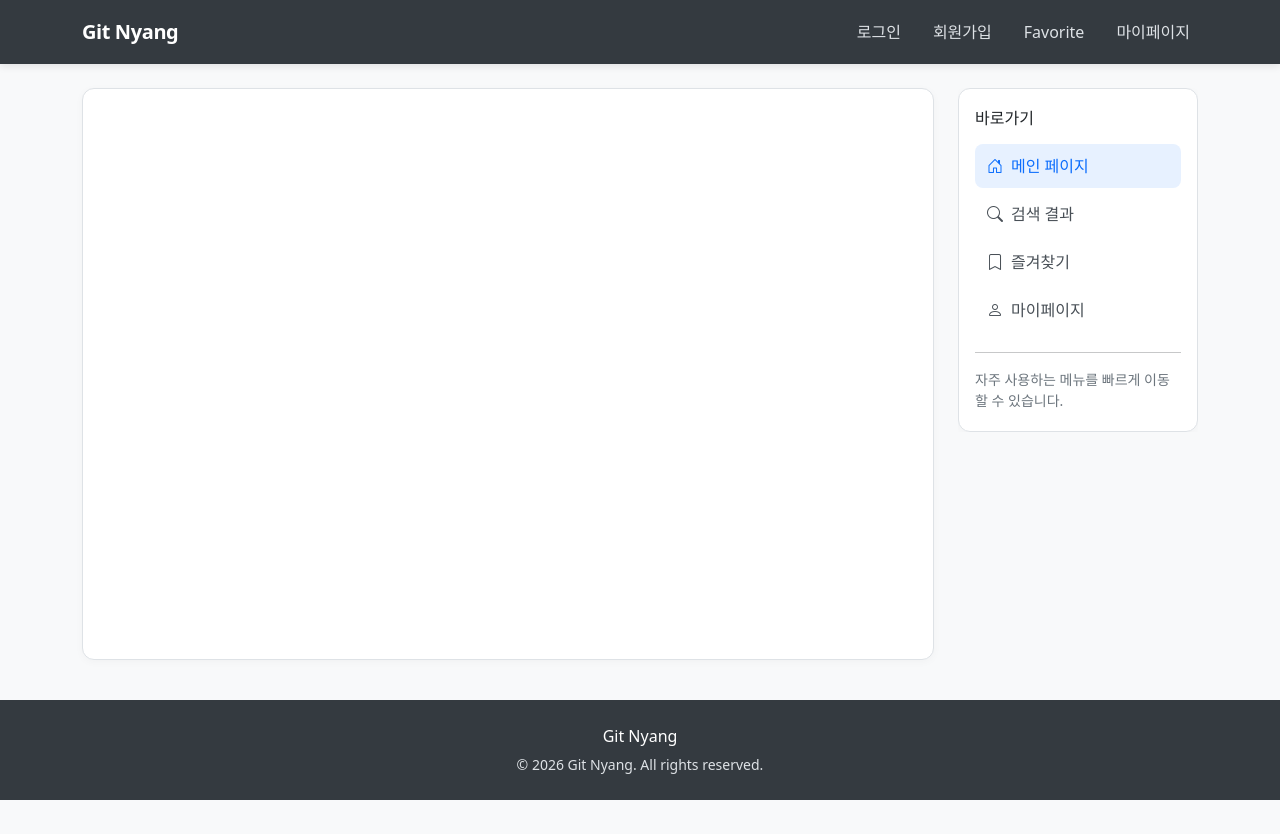
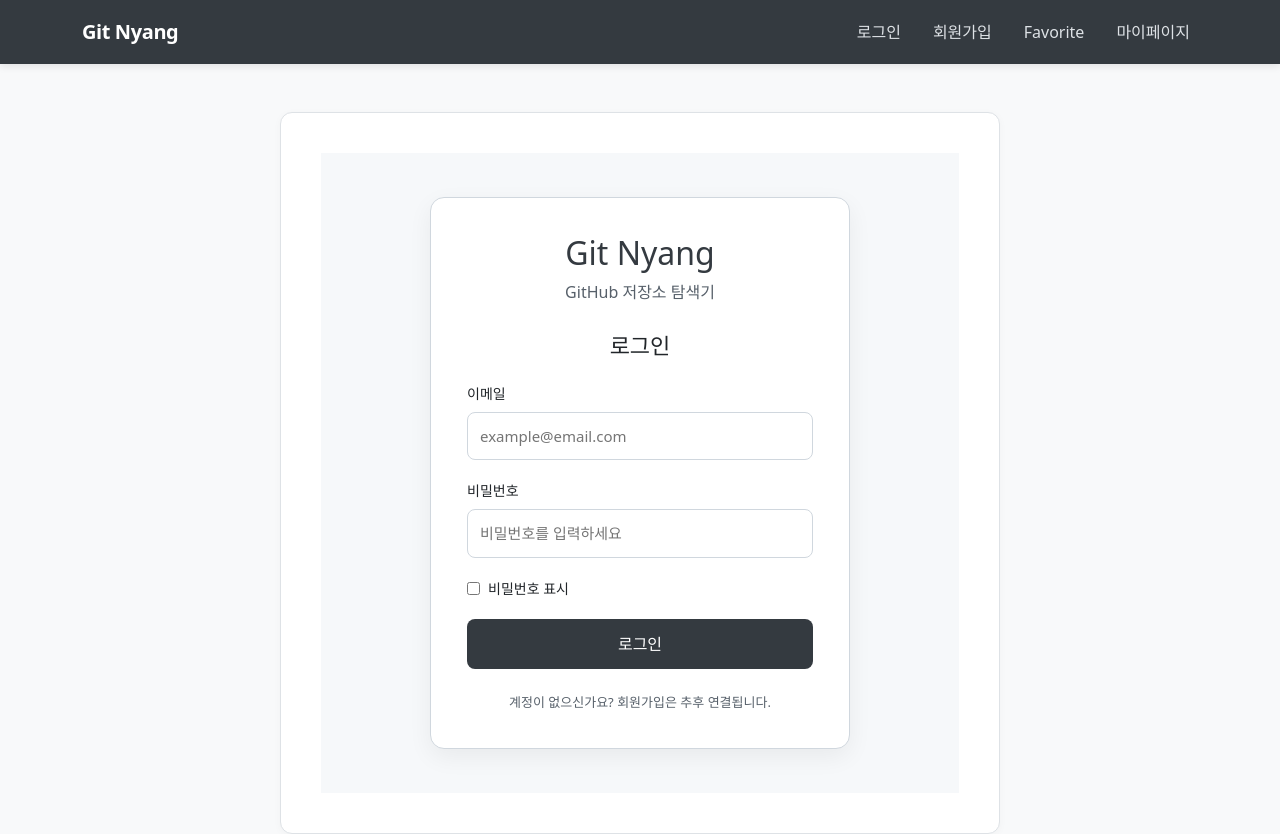
Before and after one commit to KOSTA-312-4/git-mini-wiki-front-4, a React (Vite) app: page /login in a window 1280 px wide. Before the commit this address led to /. Shown: the top 834 px of the page. Before the commit the page ends 800 px from the top, so only its background shows below. Built offline with nearby package versions, Linux system fonts and the light colour scheme.

Commit message:
feat: 로그인 페이지 UI 생성

```diff
--- a/src/App.jsx
+++ b/src/App.jsx
@@ -6,7 +6,7 @@
 import GithubRepositories from './pages/GithubRepositories.jsx';
 // import FavoritesPage from './pages/FavoritesPage.jsx';
 // import MyPage from './pages/MyPage.jsx';
-// import LoginPage from './pages/LoginPage.jsx';
+import LoginPage from './pages/LoginPage.jsx';
 // import SignupPage from './pages/SignupPage.jsx';
 import './App.css';
 
@@ -25,9 +25,9 @@
           <Routes>
             {/* <Route path="/" element={<HomePage />} /> */}
             <Route path="/search" element={<GithubRepositories />} />
+            <Route path="/login" element={<LoginPage />} />
             {/* <Route path="/favorites" element={<FavoritesPage />} />
             <Route path="/mypage" element={<MyPage />} />
-            <Route path="/login" element={<LoginPage />} />
             <Route path="/signup" element={<SignupPage />} /> */}
             <Route path="*" element={<Navigate to="/" replace />} />
           </Routes>
--- /dev/null
+++ b/src/pages/LoginPage.css
@@ -0,0 +1,109 @@
+.login-page {
+  min-height: 80vh;
+  display: flex;
+  justify-content: center;
+  align-items: center;
+  padding: 40px 20px;
+  background-color: #f6f8fa;
+}
+
+.login-card {
+  width: 100%;
+  max-width: 420px;
+  padding: 36px;
+  background: #ffffff;
+  border: 1px solid #d0d7de;
+  border-radius: 14px;
+  box-shadow: 0 8px 24px rgba(0, 0, 0, 0.06);
+}
+
+.login-header {
+  text-align: center;
+  margin-bottom: 28px;
+}
+
+.login-header h1 {
+  margin: 0;
+  color: #343a40;
+  font-size: 32px;
+}
+
+.login-header p {
+  color: #57606a;
+  margin-top: 8px;
+}
+
+.login-card h2 {
+  font-size: 22px;
+  margin-bottom: 24px;
+  text-align: center;
+}
+
+.login-field {
+  display: flex;
+  flex-direction: column;
+  gap: 8px;
+  margin-bottom: 20px;
+}
+
+.login-field label {
+  font-weight: 600;
+  font-size: 14px;
+}
+
+.login-field input {
+  padding: 12px;
+  border: 1px solid #d0d7de;
+  border-radius: 8px;
+  font-size: 15px;
+  width: 100%;
+  box-sizing: border-box;
+}
+
+.login-field input:focus {
+  outline: 2px solid #343a40;
+  outline-offset: 1px;
+}
+
+.login-show-password {
+  display: flex;
+  align-items: center;
+  gap: 8px;
+  font-size: 14px;
+  margin-bottom: 20px;
+}
+
+.login-error {
+  color: #cf222e;
+  font-size: 14px;
+  margin-bottom: 16px;
+}
+
+.login-submit {
+  width: 100%;
+  padding: 13px;
+  background-color: #343a40;
+  color: white;
+  border: none;
+  border-radius: 8px;
+  font-weight: 600;
+  font-size: 16px;
+  cursor: pointer;
+}
+
+.login-submit:hover {
+  background-color: #343a40;
+}
+
+.login-footer {
+  text-align: center;
+  font-size: 13px;
+  color: #57606a;
+  margin-top: 24px;
+}
+
+@media (max-width: 480px) {
+  .login-card {
+    padding: 24px;
+  }
+}
--- /dev/null
+++ b/src/pages/LoginPage.jsx
@@ -0,0 +1,89 @@
+import {useState} from "react";
+import "./LoginPage.css";
+
+export default function LoginPage() {
+  const [email, setEmail] = useState("");
+  const [password, setPassword] = useState("");
+  const [showPassword, setShowPassword] = useState(false);
+  const [error, setError] = useState("");
+
+  const handleSubmit = (e) => {
+    e.preventDefault();
+    setError("");
+
+    if (!email.trim() || !password) {
+      setError("이메일과 비밀번호를 입력해주세요.");
+      return;
+    }
+
+    if (!/^[^\s@]+@[^\s@]+\.[^\s@]+$/.test(email)) {
+      setError("올바른 이메일 주소를 입력해주세요.");
+      return;
+    }
+
+    setError("로그인 서버 연결 전입니다.");
+  };
+
+  return (
+    <main className="login-page">
+      <form className="login-card" onSubmit={handleSubmit}>
+        <div className="login-header">
+          <h1>Git Nyang</h1>
+          <p>GitHub 저장소 탐색기</p>
+        </div>
+
+        <h2>로그인</h2>
+
+        <div className="login-field">
+          <label htmlFor="login-email">이메일</label>
+          <input
+            id="login-email"
+            type="email"
+            placeholder="example@email.com"
+            autoComplete="username"
+            value={email}
+            onChange={(e) => setEmail(e.target.value)}
+            required
+          />
+        </div>
+
+        <div className="login-field">
+          <label htmlFor="login-password">비밀번호</label>
+          <input
+            id="login-password"
+            type={showPassword ? "text" : "password"}
+            placeholder="비밀번호를 입력하세요"
+            autoComplete="current-password"
+            value={password}
+            onChange={(e) => setPassword(e.target.value)}
+            required
+          />
+        </div>
+
+        <label className="login-show-password">
+          <input
+            type="checkbox"
+            checked={showPassword}
+            onChange={(e) => setShowPassword(e.target.checked)}
+          />
+          비밀번호 표시
+        </label>
+
+        {error && (
+          <p className="login-error" role="alert">
+            {error}
+          </p>
+        )}
+
+        <button className="login-submit" type="submit">
+          로그인
+        </button>
+
+        <div className="login-footer">
+          <span>계정이 없으신가요?</span>
+          <span> 회원가입은 추후 연결됩니다.</span>
+        </div>
+      </form>
+    </main>
+  );
+}
```
